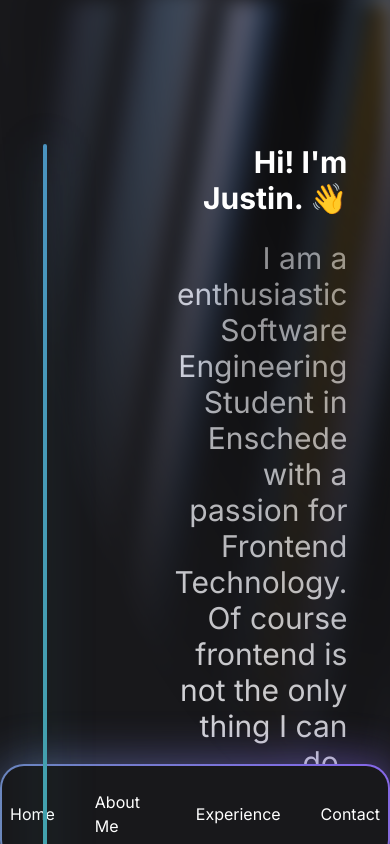
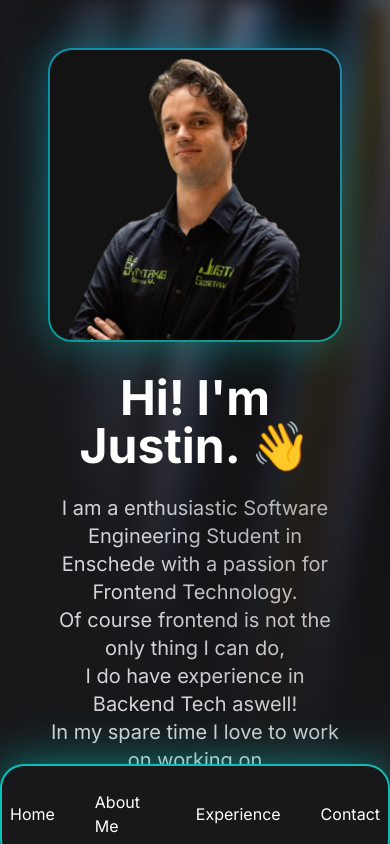
Before and after one commit to Joestine/resume, a Next.js app: page /about in a window 390 px wide. Shown: the top 844 px of the page. Built offline with nearby package versions, Linux system fonts and the light colour scheme.

Commit message:
Animations & responsiveness

```diff
--- a/src/app/about/page.tsx
+++ b/src/app/about/page.tsx
@@ -2,13 +2,20 @@
 
 import { PortraitImage } from "@/components/about/portraitimage";
 import { TextContent } from "@/components/about/textcontent";
+import { fadeInOut } from "@/utils/fadeinout";
+import { motion } from "framer-motion";
 import portrait from "/public/portrait.jpeg";
 
 export default function About() {
 	return (
-		<div className="flex justify-center gap-32 mt-20 p-16">
-			<PortraitImage src={portrait} width={640} alt="Portrait Image of Justin" />
+		<motion.div
+			initial="initial"
+			animate="animate"
+			exit="exit"
+			variants={fadeInOut}
+			className="flex flex-col md:flex-row md:justify-center p-12 pb-32 md:p-0 items-center gap-8 md:gap-32 md:h-screen">
+			<PortraitImage src={portrait} width={520} alt="Portrait Image of Justin" />
 			<TextContent />
-		</div>
+		</motion.div>
 	);
 }
--- a/src/app/contact/page.tsx
+++ b/src/app/contact/page.tsx
@@ -1,6 +1,10 @@
-import { HoverEffect } from "@/components/ui/contact/card-hover-effect";
+"use client";
 
-export const channels = [
+import { HoverEffect } from "@/components/contact/card-hover-effect";
+import { fadeInOut } from "@/utils/fadeinout";
+import { motion } from "framer-motion";
+
+const channels = [
 	{
 		title: "LinkedIn",
 		description: "The professional Social Media!",
@@ -25,8 +29,13 @@ export const channels = [
 
 export default function Contact() {
 	return (
-		<div className="max-w-5xl mx-auto my-32 px-8">
+		<motion.div
+			initial="initial"
+			animate="animate"
+			exit="exit"
+			variants={fadeInOut}
+			className="max-w-5xl mx-auto my-32 px-8">
 			<HoverEffect items={channels}></HoverEffect>
-		</div>
+		</motion.div>
 	);
 }
--- a/src/app/experience/page.tsx
+++ b/src/app/experience/page.tsx
@@ -1,4 +1,8 @@
+"use client";
+
 import { BentoGrid, BentoGridItem } from "@/components/experience/bento-grid";
+import { fadeInOut } from "@/utils/fadeinout";
+import { motion } from "framer-motion";
 
 const Skeleton = () => (
 	<div className="flex flex-1 w-full h-2/3 min-h-[6rem] rounded-xl bg-dot-white/[0.2] [mask-image:radial-gradient(ellipse_at_center,white,transparent)]  border border-white/[0.2] bg-black"></div>
@@ -47,7 +51,8 @@ const items = [
 
 export default function Experience() {
 	return (
-		<BentoGrid className="px-12 pt-8">
+		<motion.div initial="initial" animate="animate" exit="exit" variants={fadeInOut} className="h-fit">
+			<BentoGrid className="px-12 pt-8 h-full">
 				{items.map((item, i) => (
 					<BentoGridItem
 						key={i}
@@ -59,5 +64,6 @@ export default function Experience() {
 				))}
 				;
 			</BentoGrid>
+		</motion.div>
 	);
 }
--- a/src/components/about/portraitimage.tsx
+++ b/src/components/about/portraitimage.tsx
@@ -9,7 +9,7 @@ interface PortraitImageProps {
 
 export function PortraitImage({ src, width, alt }: PortraitImageProps) {
 	return (
-		<BackgroundGradient containerClassName="w-fit rounded-[22px] w-fit bg-zinc-900">
+		<BackgroundGradient containerClassName="rounded-[22px] h-fit bg-zinc-900">
 			<Image src={src} width={width} alt={alt} className="rounded-[22px]" />
 		</BackgroundGradient>
 	);
--- a/src/components/about/textcontent.tsx
+++ b/src/components/about/textcontent.tsx
@@ -1,8 +1,8 @@
 export function TextContent() {
 	return (
-		<div className="text-right">
-			<h1 className="text-3xl md:text-8xl font-bold text-white antialiased relative">Hi! I&apos;m Justin. 👋</h1>
-			<p className="text-3xl text-zinc-300 mt-6">
+		<div className="text-center md:text-right">
+			<h1 className="text-5xl md:text-8xl font-bold text-white antialiased relative">Hi! I&apos;m Justin. 👋</h1>
+			<p className="text-xl md:text-3xl text-zinc-300 mt-6">
 				I am a enthusiastic Software Engineering Student in <br></br> Enschede with a passion for Frontend
 				Technology.
 				<br></br>Of course frontend is not the only thing I can do,<br></br> I do have experience in Backend
--- a/src/components/experience/bento-grid.tsx
+++ b/src/components/experience/bento-grid.tsx
@@ -2,11 +2,7 @@ import { cn } from "@/utils/cn";
 
 export const BentoGrid = ({ className, children }: { className?: string; children?: React.ReactNode }) => {
 	return (
-		<div
-			className={cn(
-				"grid md:auto-rows-[16rem] grid-cols-1 md:grid-cols-4 gap-4 max-w-8xl mx-auto overflow-hidden",
-				className
-			)}>
+		<div className={cn("grid md:auto-rows-[16rem] grid-cols-1 md:grid-cols-4 gap-4 max-w-8xl mx-auto", className)}>
 			{children}
 		</div>
 	);
--- a/src/components/home/hero.tsx
+++ b/src/components/home/hero.tsx
@@ -1,5 +1,7 @@
 "use client";
 
+import { fadeInOut } from "@/utils/fadeinout";
+import { motion } from "framer-motion";
 import { IBM_Plex_Mono } from "next/font/google";
 import { TypewriterEffectSmooth } from "../ui/home/typewriter-effect";
 
@@ -41,7 +43,12 @@ const words = [
 
 export function Hero() {
 	return (
-		<div className={"flex flex-col items-center justify-center min-h-screen text-center"}>
+		<motion.div
+			initial="initial"
+			animate="animate"
+			exit="exit"
+			variants={fadeInOut}
+			className={"flex flex-col items-center justify-center min-h-screen text-center"}>
 			<header className="relative text-5xl md:text-8xl font-bold text-white text-center antialiased">
 				Justin van der Laan
 			</header>
@@ -49,6 +56,6 @@ export function Hero() {
 				Software Engineering Student<br></br>Front-end Development
 			</h2>
 			<TypewriterEffectSmooth words={words} className="mt-32"></TypewriterEffectSmooth>
-		</div>
+		</motion.div>
 	);
 }
--- /dev/null
+++ b/src/utils/fadeinout.ts
@@ -0,0 +1,5 @@
+export const fadeInOut = {
+	initial: { opacity: 0 },
+	animate: { opacity: 1 },
+	exit: { opacity: 0 },
+};
```
Also changed, not shown: src/components/contact/card-hover-effect.tsx (renamed from src/components/ui/contact/card-hover-effect.tsx). Lines whose indentation alone changed are shown as unchanged.
